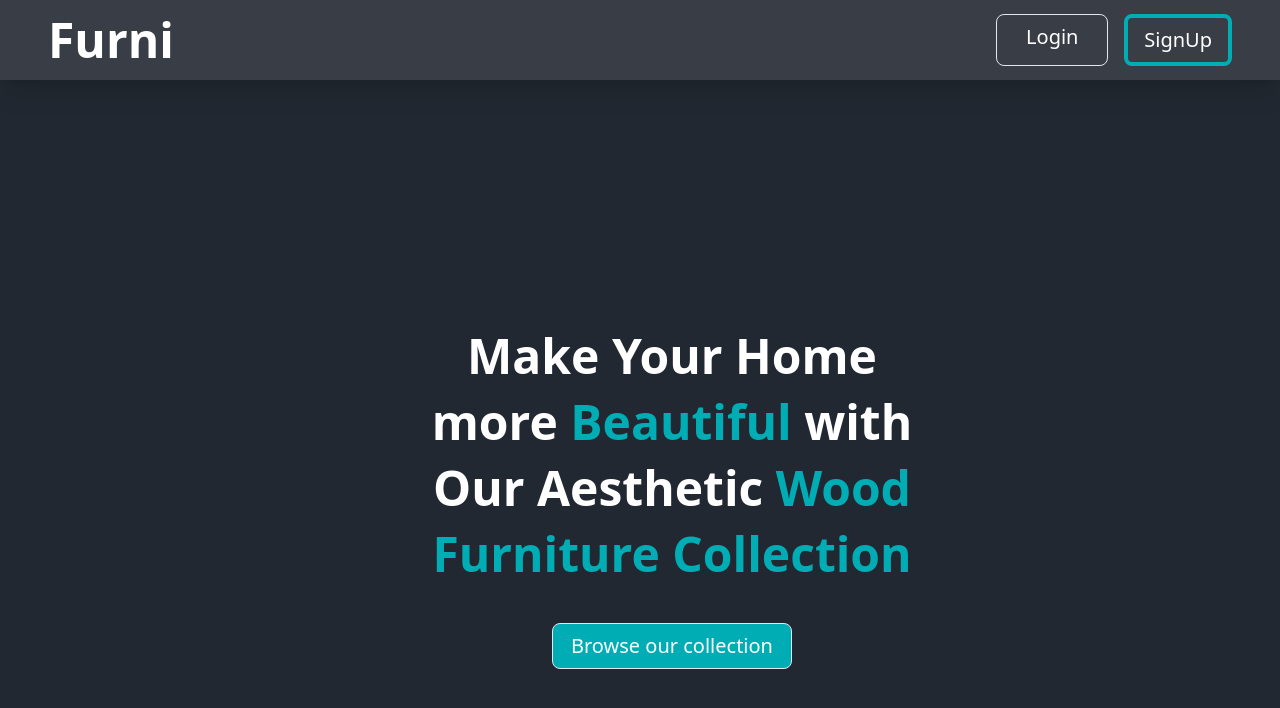
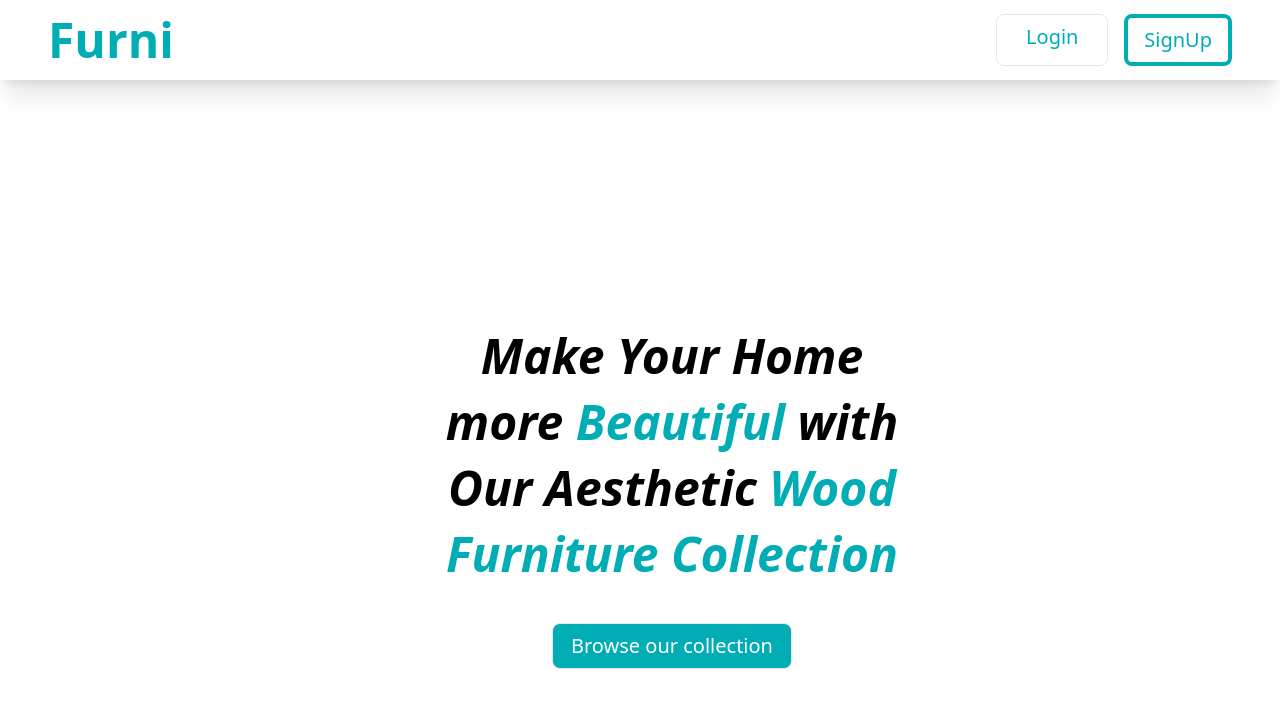
Before and after one commit to bhattaraisushma/Furnitech, a React (Create React App) app in the folder Frontend/: page / in a window 1280 px wide. Shown: the top 708 px of the page. Built offline with nearby package versions, Linux system fonts and the light colour scheme.

Commit message:
ui changes

```diff
--- a/Frontend/src/frontend/Home.js
+++ b/Frontend/src/frontend/Home.js
@@ -20,10 +20,10 @@ const Browsecollection = () => {
         <Navbar/>
         </div>
 
-    <div   className='h-screen flex justify-center  bg-[#222831] items-center w-full pl-[4rem] pt-[12rem]    bg-center text-white text-center md:h-lvh '>
+    <div   className='h-screen flex justify-center   items-center w-full pl-[4rem] pt-[12rem]    bg-center text-white text-center md:h-lvh '>
 
         <div className='  w-[40%] text-center font-bold text-5xl flex flex-col gap-9 items-center'>
-        <p className='leading-snug '>Make Your Home more <span className='text-[#00ADB5]'>Beautiful</span> with Our Aesthetic<span className='text-[#00ADB5]'> Wood Furniture Collection</span></p>
+        <p className='leading-snug  text-black italic'>Make Your Home more <span className='text-[#00ADB5]'>Beautiful</span> with Our Aesthetic<span className='text-[#00ADB5]'> Wood Furniture Collection</span></p>
 <Button className='w-[15rem] bg-[#00ADB5]  text-[#AF8F6F]' onClick={Browsecollection}><p className='text-xl text-white'>Browse our collection</p></Button>
 {/*
 <h1 className='normal text-[4rem] font-semibold font-fontBayon pb-[1rem] '>{hero.title}</h1>
--- a/Frontend/src/frontend/Navbar.js
+++ b/Frontend/src/frontend/Navbar.js
@@ -27,11 +27,11 @@ if(islogged)
   }
 
   return (
-    <div className="flex flex-row z-[1000]  justify-between items-center  px-[3rem] bg-[#393E46]  h-[5rem] w-[100%]  shadow-xl gap-[6rem] text-white  text-xl font-semibold fixed ">
-      <h1 className=" w-[50%]  font-font-title text-[3rem] ">Furni</h1>
+    <div className="flex flex-row z-[1000]  justify-between items-center  px-[3rem] text-black h-[5rem] w-[100%]  shadow-xl gap-[6rem]   text-xl font-semibold fixed ">
+      <h1 className=" w-[50%] text-[#00ADB5] font-font-title text-[3rem]  ">Furni</h1>
 
-    <div className='flex flex-row gap-4 ' onClick={login}><Button className='w-[7rem]'><p className='text-xl text-white'>Login</p></Button>
-     <Button className='bg-transparent border-[#00ADB5] border-4' onClick={signup}><p className='text-xl  text-white '>SignUp</p></Button>
+    <div className='flex flex-row gap-4 ' onClick={login}><Button className='w-[7rem]'><p className='text-xl text-[#00ADB5]'>Login</p></Button>
+     <Button className='bg-transparent border-[#00ADB5] border-4' onClick={signup}><p className='text-xl  text-[#00ADB5] '>SignUp</p></Button>
      </div>
     </div>
   )
```
